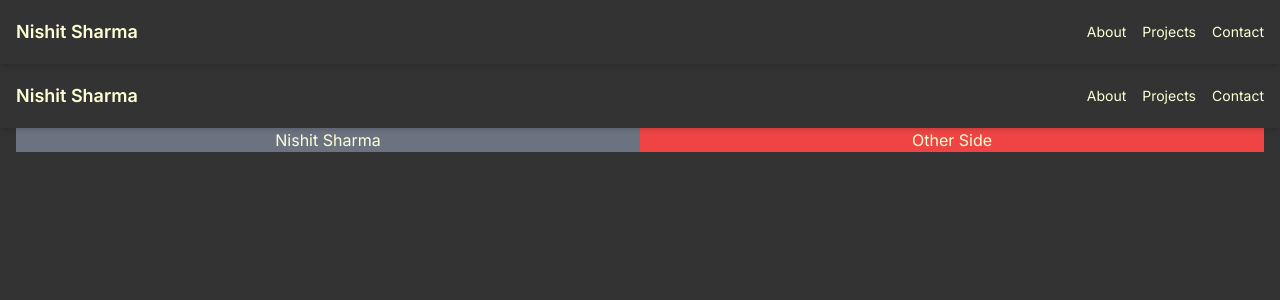
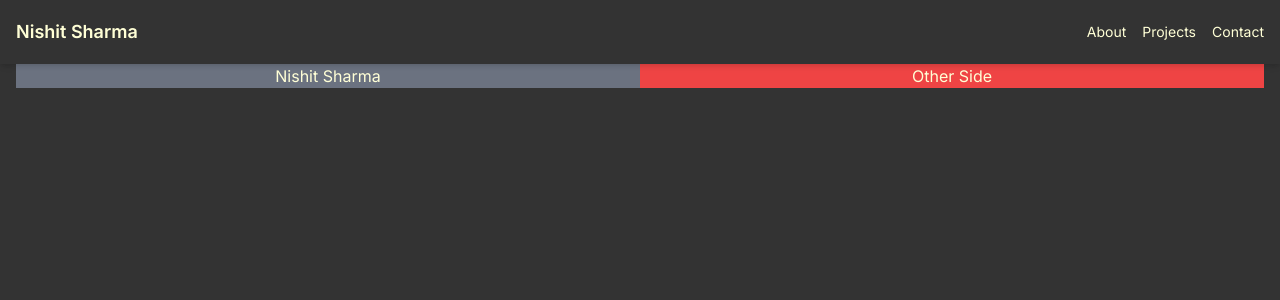
Before and after one commit to Nishit-Sharma/portfolio, a Next.js app: page / in a window 1280 px wide. Shown: the top 300 px of the page. Built offline with nearby package versions, Linux system fonts and the light colour scheme.

Commit message:
fixed the double instancing

```diff
--- a/src/app/layout.js
+++ b/src/app/layout.js
@@ -1,5 +1,6 @@
 import { Inter } from "next/font/google";
 import "./globals.css";
+import Default from "./defaultNext.js";
 
 const inter = Inter({ subsets: ["latin"] });
 
--- a/src/app/page.js
+++ b/src/app/page.js
@@ -4,10 +4,6 @@ import RootLayout from "./layout";
 
 export default function Home() {
   return (
-    <RootLayout>
-      <div>
-        <Summary />
-      </div>
-    </RootLayout>
+    <Summary/>
   );
 }
```
